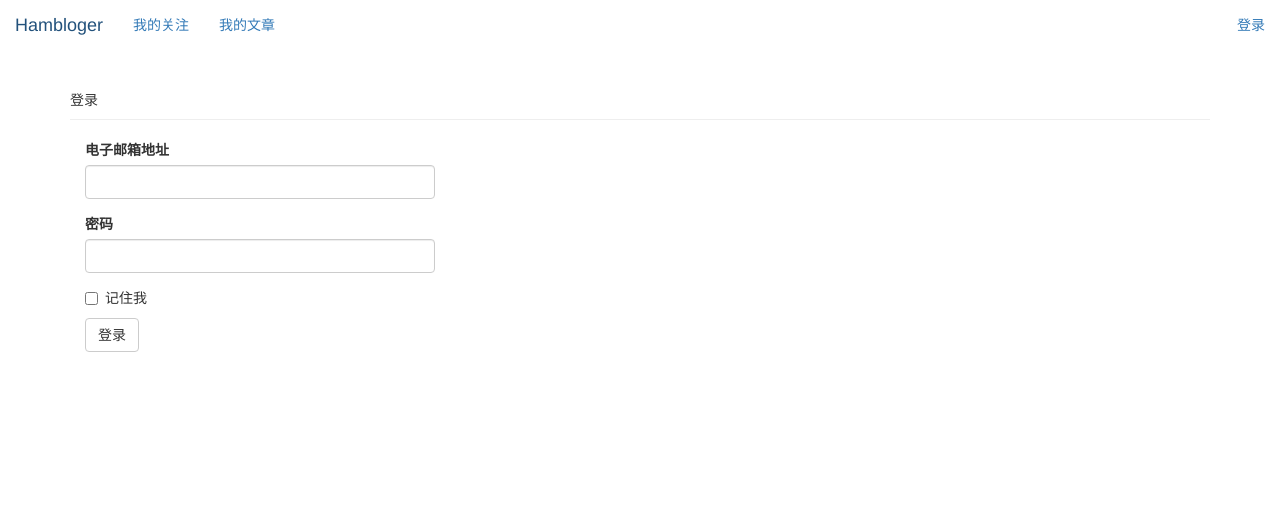
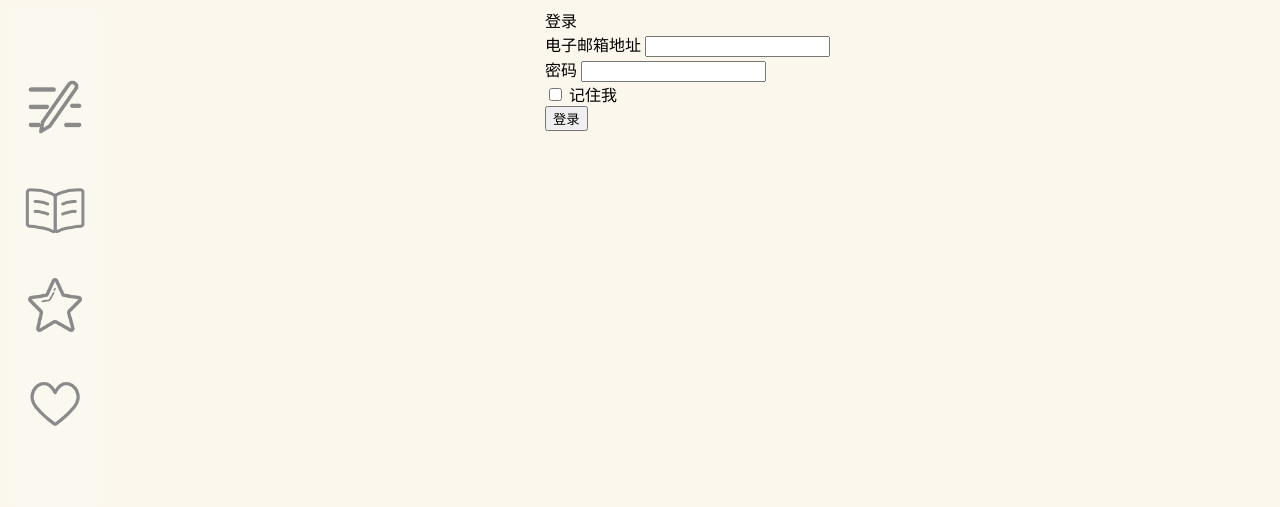
Before and after one commit to vozeo/Hambloger, a Flask app: page /auth/login in a window 1280 px wide. Shown: the top 507 px of the page. Run offline with Flask 2, Linux system fonts and the light colour scheme; some libraries are stand-ins or nearby versions.

Commit message:
Add SideBar for base.

```diff
--- /dev/null
+++ b/app/static/css/base.css
@@ -0,0 +1,81 @@
+body {
+    background-color: rgb(252, 247, 237);
+}
+
+
+
+.main {
+    display: grid;
+    grid-template-areas: 'left-container middle-container';
+}
+
+.main-left-container {
+    grid-area: left-container;
+}
+
+.main-middle-container {
+    grid-area: middle-container;
+}
+
+.sidebar {
+    width: 95px;
+    height: 500px;
+    display: flex;
+    justify-content: center;
+    flex-direction: column;
+    background-color: rgb(250, 248, 239);
+    border-radius: 10px;
+    transition: .3s;
+    overflow: hidden;
+}
+
+.sidebar span {
+    position: relative;
+    top: 22px;
+    left: 80px;
+    font: 500 20px '';
+    opacity: 0;
+    transition: .1s;
+}
+
+.sidebar:hover {
+    width: 270px;
+}
+
+.sidebar:hover span {
+    opacity: 1;
+}
+
+.sidebar-box {
+    display: block;
+    height: 15%;
+    width: 85%;
+    margin: 12px;
+    border-radius: 5px;
+    position: relative;
+    transition: .3s;
+    text-decoration: none;
+}
+
+.sidebar-box:hover {
+    background-color: rgb(230, 233, 238);
+    color: rgb(241, 159, 159);
+}
+
+.sidebar-box span{
+    color: #8a8a8a;
+    position: relative;
+    top: 15px;
+    left: 80px;
+    font: 500 30px '';
+    opacity: 0;
+    transition: .1s;
+}
+
+.sidebar-img {
+    font-size: 60px;
+    position: absolute;
+    height: 60px;
+    width: 60px;
+    margin: 5px 0 0 5px;
+}
--- a/app/templates/base.html
+++ b/app/templates/base.html
@@ -1,54 +1,53 @@
-{% extends "bootstrap/base.html" %}
+<!DOCTYPE html>
+<html lang="en">
 
-{% block title %}Hambloger{% endblock %}
-
-{% block head %}
-{{ super() }}
+<head>
+    <meta charset="UTF-8">
     <link rel="shortcut icon" href="{{ url_for('static', filename='icons/ham2.png') }}"
         type="image/x-icon">
     <link rel="icon" href="{{ url_for('static', filename='icons/ham2.png') }}"
         type="image/x-icon">
-{% endblock %}
+    <link href="{{ url_for('static',filename='css/base.css') }}" rel="stylesheet">
+    <title> {% block title %}Hambloger{% endblock %}</title>
+</head>
 
-{% block navbar %}
-<div calss="navbar navbar-inverse" role="navigation">
-    <div calss="container">
-        <div class="navbar-header">
-            <button type="button" class="navbar-toggle"
-            data-toggle="collapse" data-target=".navbar-collapse">
-                <span class="sr-only">Toggle navigation</span>
-                <span class="icon-bar"></span>
-                <span class="icon-bar"></span>
-                <span class="icon-bar"></span>
-            </button>
-            <a class="navbar-brand" href="/">Hambloger</a>
+<body>
+    <div>
+       <div calss="navbar">
+            <div class="navbar-container">
+                <div class="navbar-left-container">
                 </div>
-        <div class="navbar-collapse collapse">
-            <ul class="nav navbar-nav">
-                <li><a href="/">我的关注</a></li>
-                <li><a href="/">我的文章</a></li>
-            </ul>
-            <ul class="nav navbar-nav navbar-right">
-                {% if current_user.is_authenticated %}
-                <li><a href="{{ url_for('auth.logout') }}">登出</a></li>
-                {% else %}
-                <li><a href="{{ url_for('auth.login') }}">登录</a></li>
-                {% endif %}
-            </ul>
+                <div class="navbar-middle-container">
+                </div>
+                <div class="navbar-right-container">
                 </div>
             </div>
         </div>
-{% endblock %}
 
-{% block content %}
-<div class="container">
-    {% for message in get_flashed_messages() %}
-    <div class="alert alert-warning">
-        <button type="button" class="close" data-dismiss="alert">&times;</button>
-        {{ message }}
+        <div class="main">
+            <div class="main-left-container">
+                <div class="sidebar">
+                    <a class="sidebar-box" href="/">
+                        <img src="{{ url_for('static', filename='icons/sidebar-write.png') }} " class="sidebar-img">
+                        <span>发表文章</span>
+                    </a>
+                    <a class="sidebar-box" href="/">
+                        <img src="{{ url_for('static', filename='icons/sidebar-paper.png') }}" class="sidebar-img">
+                        <span>我的文章</span>
+                    </a>
+                    <a class="sidebar-box" href="/">
+                        <img src="{{ url_for('static', filename='icons/sidebar-star.png') }}" class="sidebar-img">
+                        <span>我的关注</span>
+                    </a>
+                    <a class="sidebar-box" href="/">
+                        <img src="{{ url_for('static', filename='icons/sidebar-like.png') }}" class="sidebar-img">
+                        <span>我的收藏</span>
+                    </a>
                 </div>
-    {% endfor %}
-
-    {% block page_content %}{% endblock %}
             </div>
-{% endblock %}
+            <div class="main-middle-container">
+                {% block page_content %}  {% endblock %}
+            </div>
+        </div>
+    </div>
+</body>
```
Also changed, not shown: app/static/icons/search.png (added), app/static/icons/sidebar-like.png (added), app/static/icons/sidebar-paper.png (added), app/static/icons/sidebar-star.png (added), app/static/icons/sidebar-write.png (added). Lines whose indentation alone changed are shown as unchanged.
